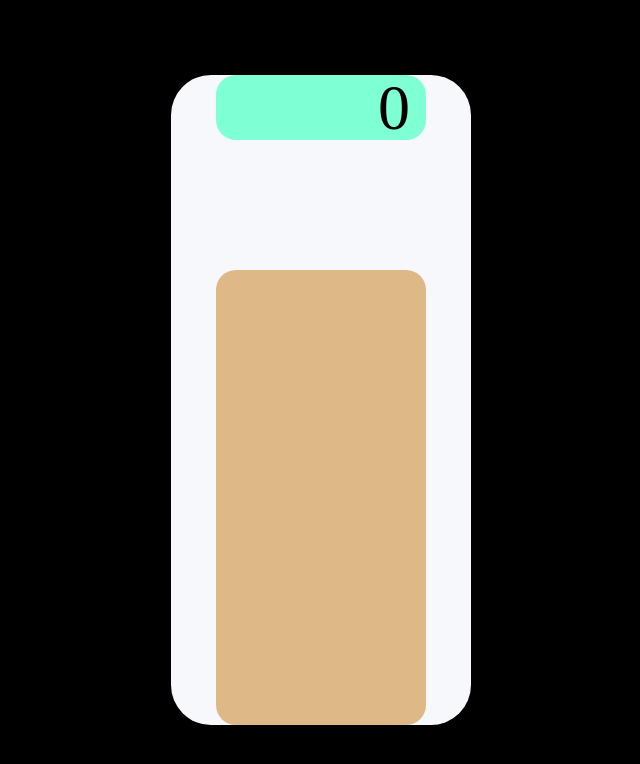
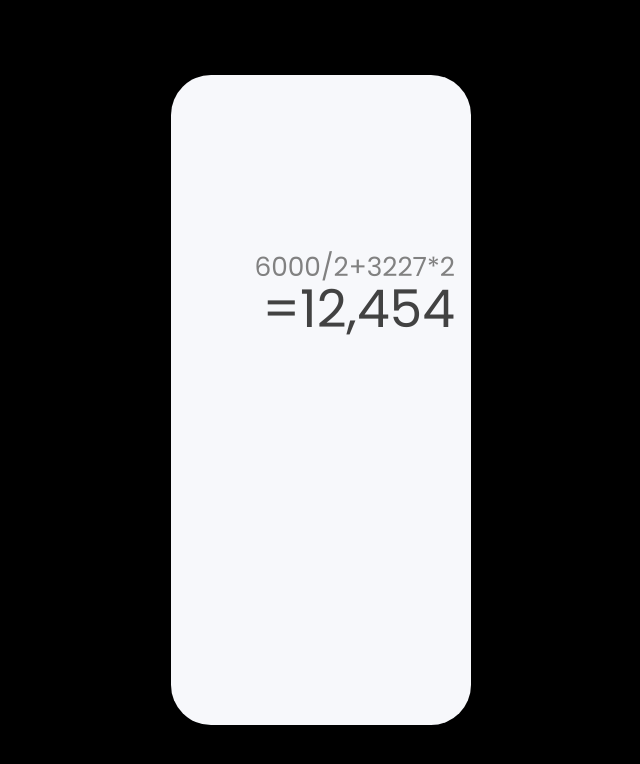
Before and after one commit to Navid079/vueCalculator, a Vue app: page / in a window 1280 px wide. Shown: the top 764 px of the page, without its empty margins (319-959 px from the left). Built offline with nearby package versions, Linux system fonts and the light colour scheme.

Commit message:
monitor component styles improved

```diff
--- a/src/App.vue
+++ b/src/App.vue
@@ -3,17 +3,20 @@ import { ref } from 'vue';
 import Monitor from './components/Monitor.vue';
 import Keyboard from './components/Keyboard.vue';
 
-const result = ref(0);
+const operation = ref('6000/2+3227*2')
+const result = ref("=12,454");
 </script>
 
 <template>
   <div class="calculator light">
-    <Monitor :value="result" />
+    <Monitor :operation="operation" :result="result" />
     <Keyboard />
   </div>
 </template>
 
 <style>
+@import url('https://fonts.googleapis.com/css2?family=Poppins&display=swap');
+
 * {
   padding: 0;
   margin: 0;
@@ -30,6 +33,7 @@ const result = ref(0);
 }
 
 .calculator {
+  font-family: 'Poppins';
   width: 37.5vmin;
   height: 81.2vmin;
   display: flex;
--- a/src/components/Keyboard.vue
+++ b/src/components/Keyboard.vue
@@ -6,9 +6,7 @@
 
 <style>
 .keyboard {
-  height: 70%;
-  width: 70%;
-  background-color: burlywood;
+  height: 48.2vmin;
   border-radius: 1.25rem;
 }
 </style>
--- a/src/components/Monitor.vue
+++ b/src/components/Monitor.vue
@@ -1,24 +1,45 @@
 <script setup>
 const props = defineProps({
-  value: String,
+  operation: String,
+  result: String,
 });
 </script>
 
 <template>
-  <div class="monitor">{{ props.value }}</div>
+  <div class="monitor">
+    <div class="operation-container">
+      {{ props.operation }}
+    </div>
+    <div class="result-container">
+      {{ props.result }}
+    </div>
+  </div>
 </template>
 
 <style>
 .monitor {
-  background-color: aquamarine;
-  width: 70%;
-  height: 10%;
-  border-radius: 1.25rem;
-  padding: 1rem;
-  font-size: 4rem;
+  height: 33vmin;
+  width: 100%;
+  font-size: 3rem;
+  padding: 10.2vmin 1rem 0 1rem;
   display: flex;
-  align-items: center;
+  flex-direction: column;
   justify-content: flex-end;
   user-select: none;
+  text-align: right;
+}
+
+.operation-container {
+  height: 3.6vmin;
+  font-size: 3.3vmin;
+  line-height: 3.5vmin;
+  color: #818181;
+}
+
+.result-container {
+  height: 7.2vmin;
+  font-size: 6.5vmin;
+  line-height: 6.8vmin;
+  color: #424242;
 }
 </style>
```
